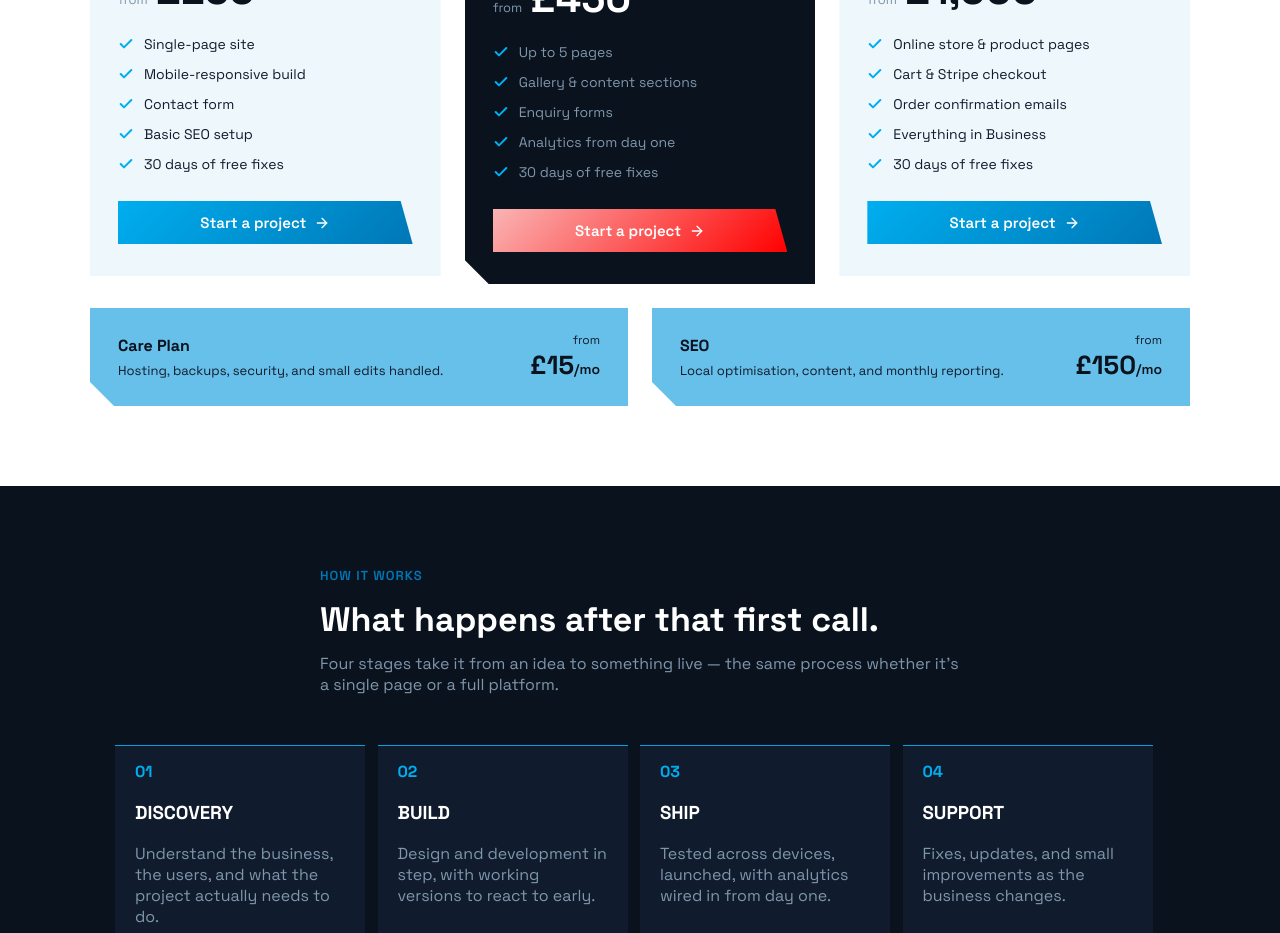
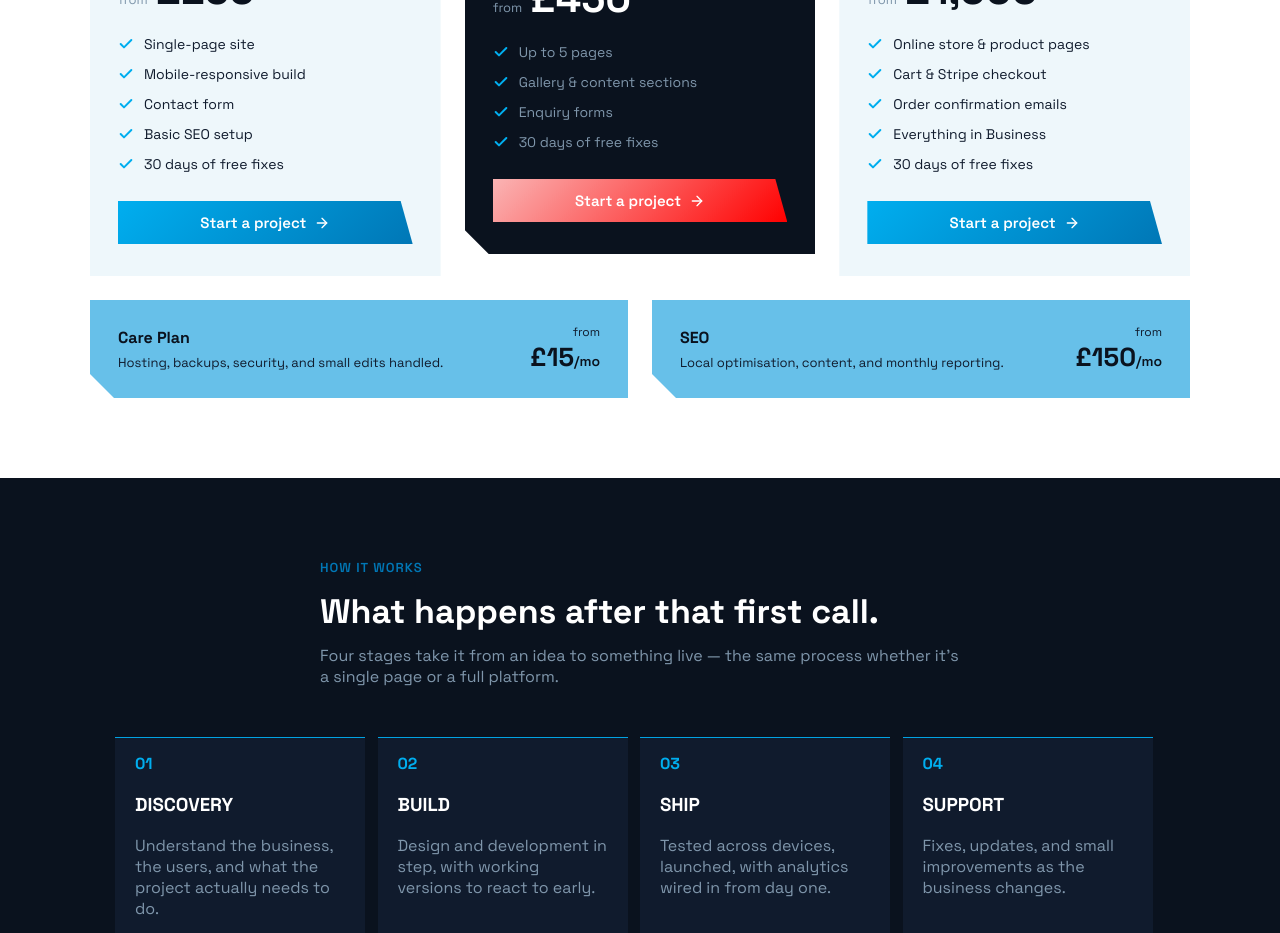
Before and after one commit to Lucabex/koudDev, a React (Vite) app: page / in a window 1280 px wide. Shown: the part 2200-3133 px from the top of the page. Built offline with nearby package versions, Linux system fonts and the light colour scheme.

Commit message:
eliminate analytics included

```diff
--- a/src/pages/Home.jsx
+++ b/src/pages/Home.jsx
@@ -30,7 +30,6 @@ import { Plus } from 'lucide-react'
       "Up to 5 pages",
       "Gallery & content sections",
       "Enquiry forms",
-      "Analytics from day one",
       "30 days of free fixes"
     ]
   },
```
